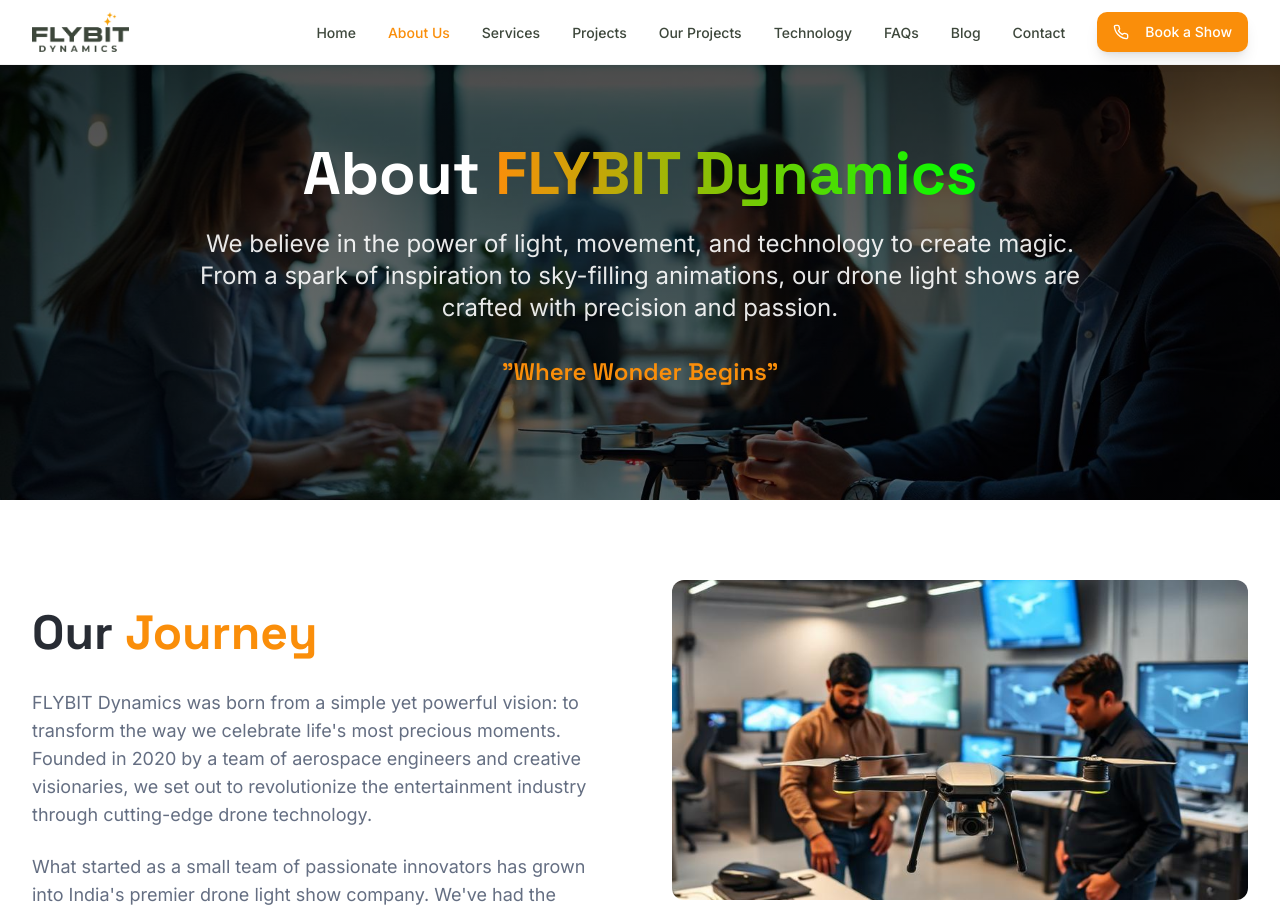
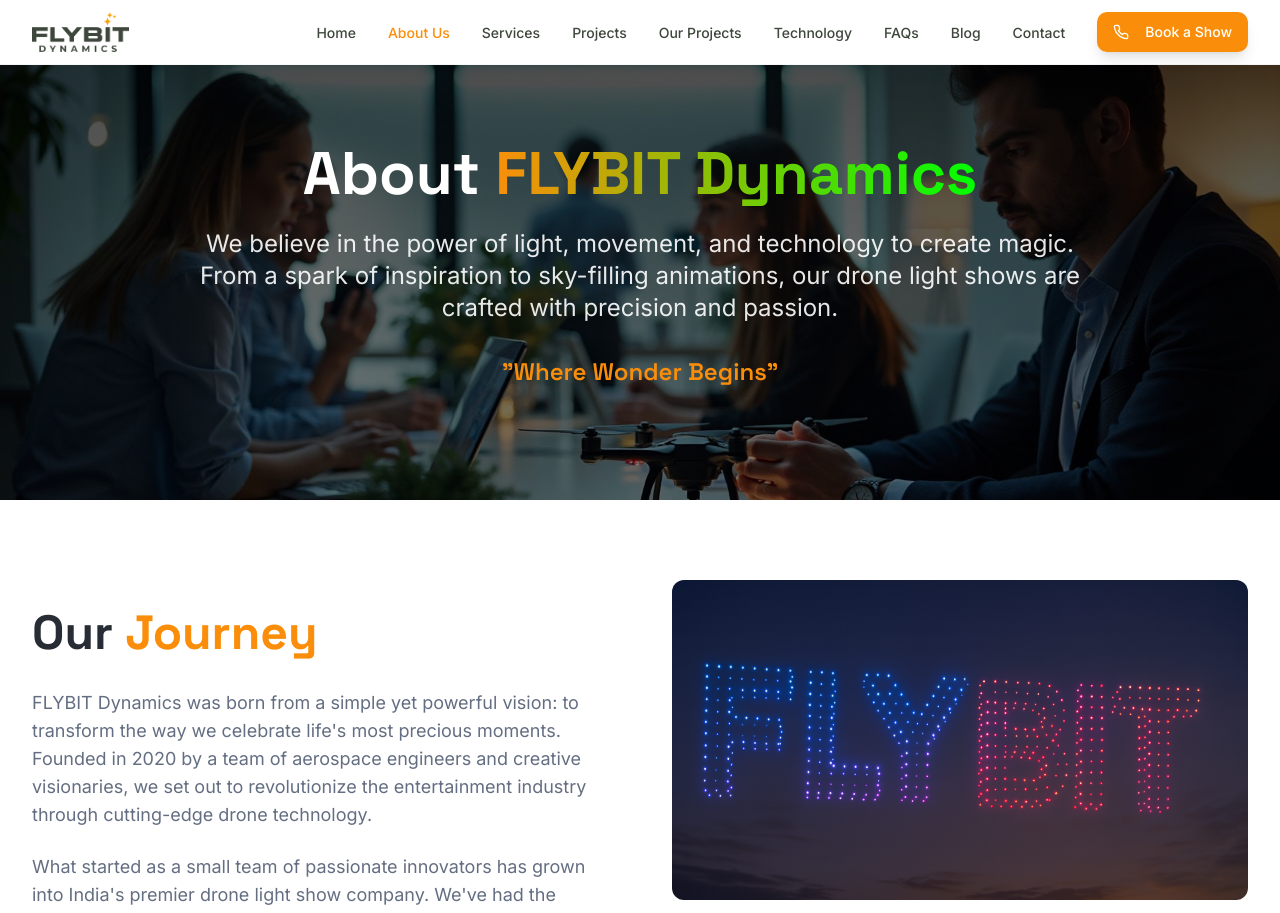
Before and after one commit to Himanshusinh/flybitdynamics1, a React (Vite) app: page /about in a window 1280 px wide. Shown: the top 913 px of the page. Built offline with nearby package versions, Linux system fonts and the light colour scheme.

Commit message:
Update About Us page image
Replace the placeholder drone image on the About Us page with the provided image next to the "Our Journey" text.

```diff
--- a/src/pages/About.tsx
+++ b/src/pages/About.tsx
@@ -139,8 +139,8 @@ export default function About() {
               {/* Journey Image */}
               <div className="w-full h-80 rounded-lg overflow-hidden mb-6">
                 <img
-                  src={aboutJourney}
-                  alt="FLYBIT Dynamics team working on drone technology"
+                  src="/lovable-uploads/d16430af-f67e-462b-add5-f6cb1fc3e1be.png"
+                  alt="FLYBIT Dynamics - Professional drone light show display"
                   className="w-full h-full object-cover"
                 />
               </div>
```
Also changed, not shown: public/lovable-uploads/d16430af-f67e-462b-add5-f6cb1fc3e1be.png (added).
